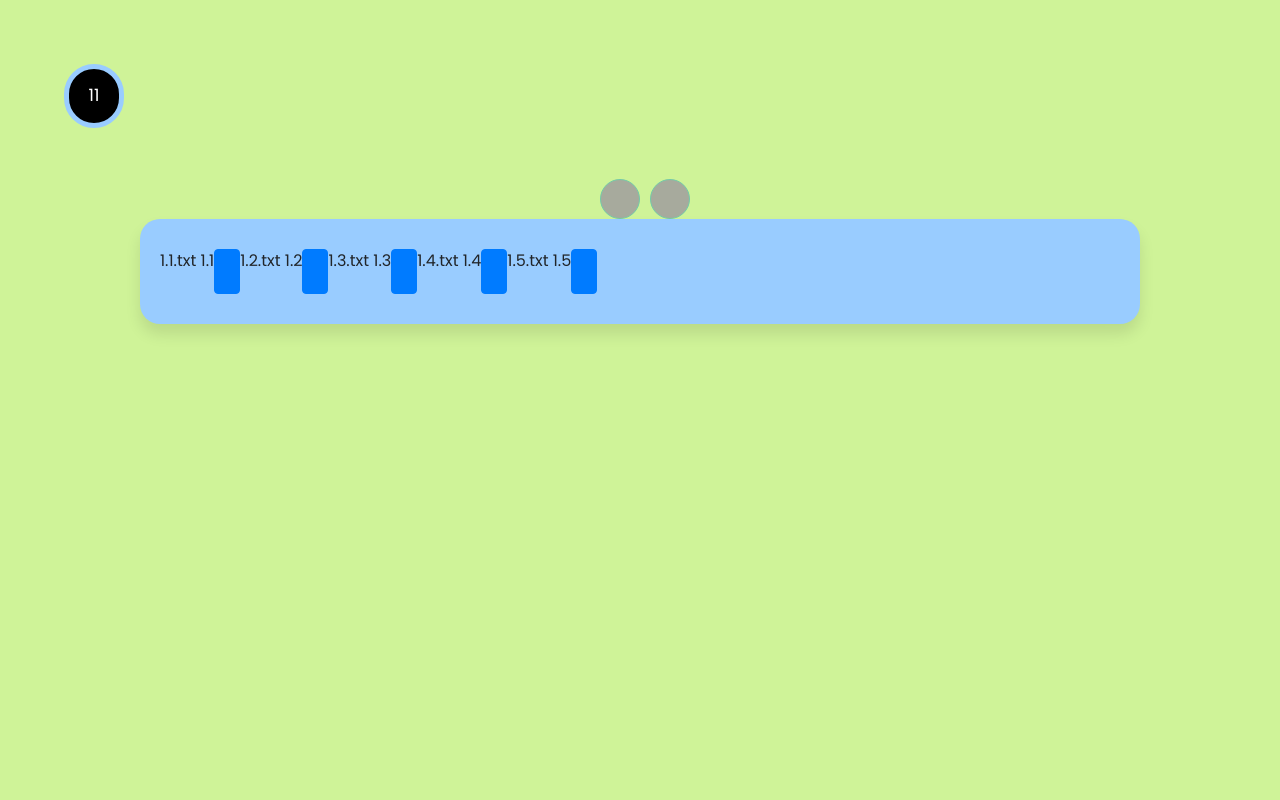
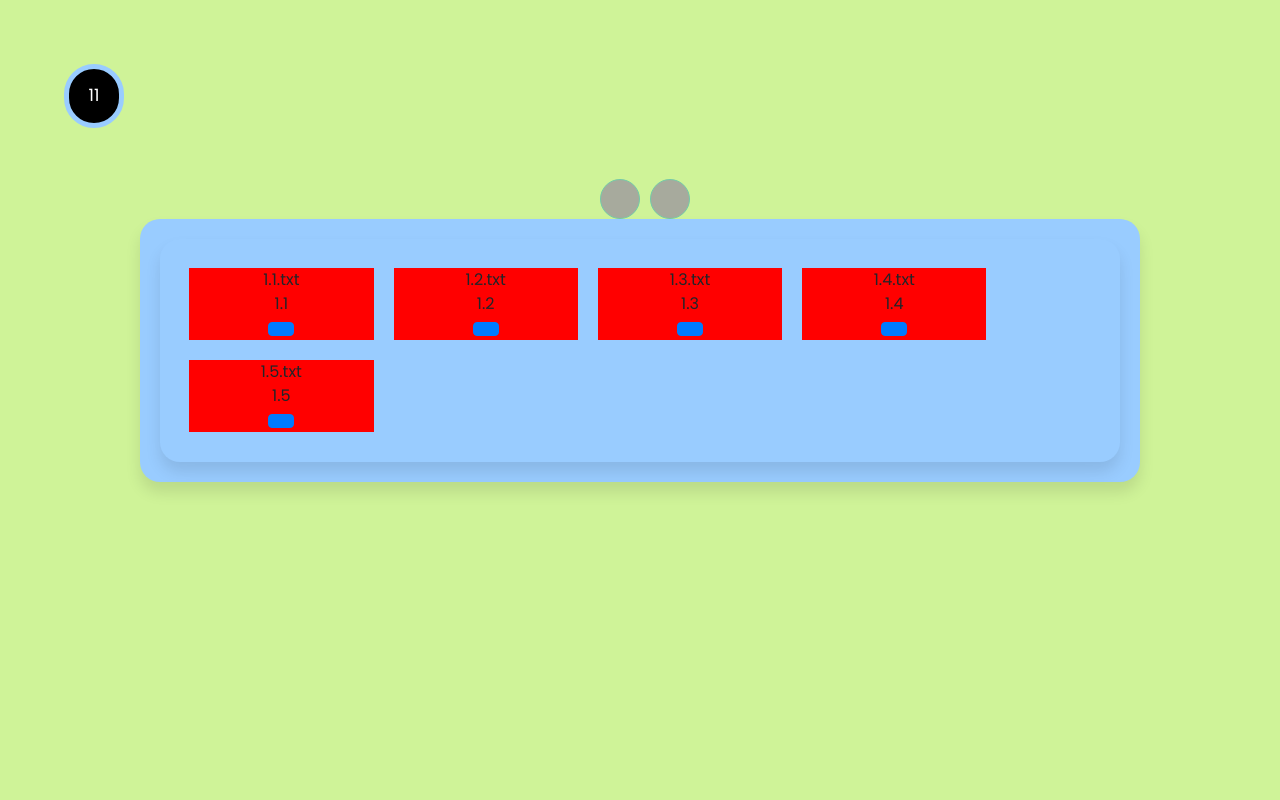
Before and after one commit to EireSmith/notch, a Flask app: page /invoices in a window 1280 px wide. Run offline with Flask 2, Linux system fonts and the light colour scheme; a user stored in the database is signed in; data comes from the database, SQL or seed files in the repository; both versions use the stored data as it was after the commit; some libraries are stand-ins or nearby versions.

Commit message:
heroku ready

```diff
--- a/website/static/css/style.css
+++ b/website/static/css/style.css
@@ -153,7 +153,7 @@ body{
 }
 
 .avrg{
-  background-color: #721ce3;
+
   margin-left: auto;
   margin-right: auto;
   width: 40%;
@@ -181,6 +181,16 @@ float: left;
   float: right;
 }
 
+.notch_field {
+  height: 100%;
+  outline: none;
+  border-radius: 20px;
+  border: 1px solid #99ccff;
+  font-size: 17px;
+  transition: all .5s ease;
+  text-align: center;
+  margin-left: 5px;
+}
 
 .inputField input{
   height: 100%;
@@ -214,7 +224,7 @@ float: left;
   border-color: #ccffcc;
 }
 
-.inputField button{
+.inputField button, #delete_btn{
   width: 50px;
   height: 100%;
   border: none;
@@ -367,4 +377,14 @@ ul{
   pointer-events: auto;
 }
 
-/*JOB SEARCH EXCLUSIVES*/
+
+
+/* invoices.html */
+.invoice_cell{
+  background-color: red;
+  text-align: center;
+  margin: 10px;
+  height: 50%;
+  width: 20%;
+  float: left;
+}
--- a/website/static/js/script.js
+++ b/website/static/js/script.js
@@ -57,9 +57,3 @@ function updateContract(contract_id) {
     end: endInput, pay: payInput})
 }).then((_res)=> {window.location.href = "/"})
 };
-
-
-function deleteInvoice(invoice_id) {
-  fetch("/delete_invoice", {method: "POST", body: JSON.stringify({ invoice_id: invoice_id})
-}).then((_res)=> {window.location.href = "/"})
-};
--- a/website/templates/invoices.html
+++ b/website/templates/invoices.html
@@ -4,23 +4,20 @@
 <div class="nav">
    <ul class="dot_list">
        <li ><a id="notch" class="btn btn-info" href="/"></a></li>
-       <li><a id="job_search" class="btn btn-info" href="/invoices"></a></li>
+       <li><a id="invoices" class="btn btn-info" href="/invoices"></a></li>
    </ul>
 </div>
 {% endblock %}
 {% block content %}
 
-                <div id="job_search">
-                    <div class="inputField">
+                <div id="main_container">
+                    <div class="invoice_grid">
                         {% for invoice in invoices %}
-                        <tr id="tab_row">
-                            <td>{{invoice.filename}}</td>
-                            <td>{{invoice.job_title}}</td>
-                            <td id="invoice_download_btn"><a href= "{{ url_for('views.download_invoice', id=invoice.id) }}" class="btn btn-primary submitSignUp"></a></td>
-
-
-                        </tr>
-
+                        <div class="invoice_cell">
+                            <div class="invoice_name">{{invoice.filename}}</div>
+                            <div class="invoice_job">{{invoice.job_title}}</div>
+                            <div class="invoice_download_btn"><a href= "{{ url_for('views.download_invoice', id=invoice.id) }}" class="btn btn-primary submitSignUp"></a></div>
+                        </div>
                         {% endfor %}
                     </div>
                 </div>
```
Also changed, not shown: requirements.txt (added, +31 -0 lines), website/templates/index.html (+6 -6 lines), website/notch_database.db.
